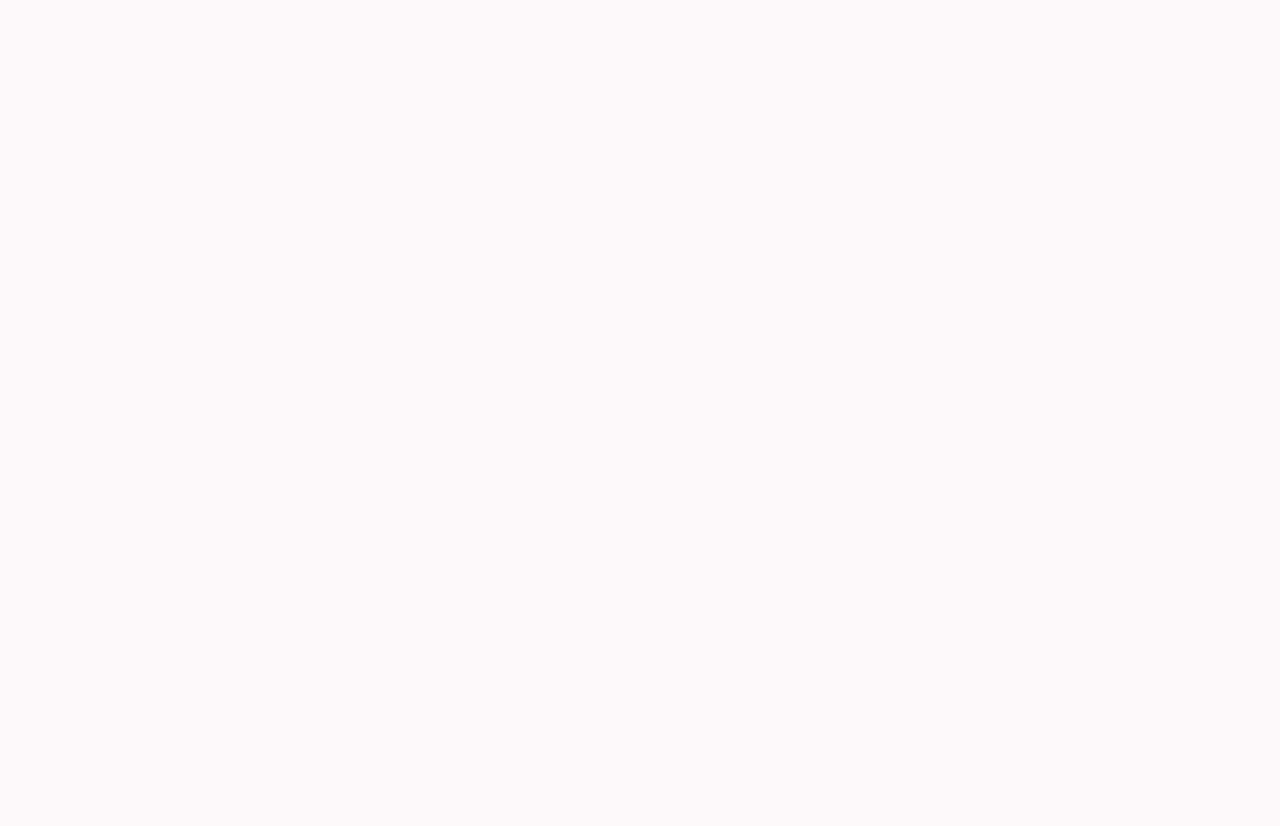
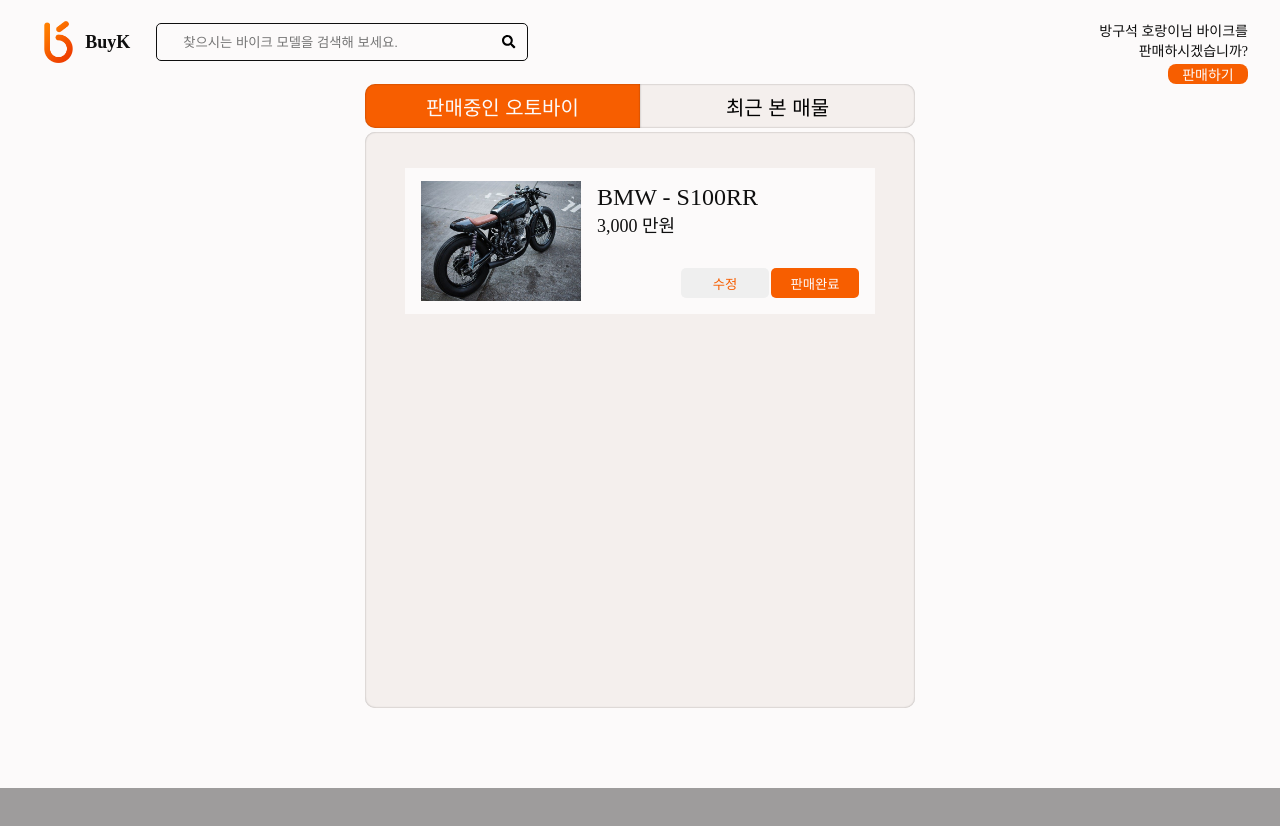
Before and after one commit to jeongnaehyeok/buyk_client, a Vue app: page /useritem in a window 1280 px wide. Shown: the top 826 px of the page. Before the commit the page ends 800 px from the top, so only its background shows below. Built offline with nearby package versions, Linux system fonts and the light colour scheme; a web font is replaced by a local one.

Commit message:
UserItemPage 뷰 완성

```diff
--- a/src/components/BikeItem.vue
+++ b/src/components/BikeItem.vue
@@ -26,7 +26,7 @@
 
 <script>
 import { Carousel, Slide } from 'vue-carousel';
-import { checkTime } from '@/utils';
+import { checkTime, checkPrice } from '@/utils';
 
 export default {
   name:"BikeItem",
@@ -40,8 +40,8 @@ export default {
     Slide
   },
   methods:{
-    checkPrice(){
-      return String(this.item.price).replace(/\B(?=(\d{3})+(?!\d))/g, ",");
+    showPrice(){
+      return checkPrice(this.item.price);
     },
     showTime(){
       return checkTime(this.item.created_at);
@@ -61,7 +61,7 @@ export default {
 
 .bike-item{
   max-width: 100%;
-  background: #f4efed;
+  background: $gray;
   margin: 0 1rem 0.5rem 0;
   p{
     @include container;
--- a/src/components/Header.vue
+++ b/src/components/Header.vue
@@ -2,7 +2,7 @@
   <header>
     <div class="header-left-contain">
       <div class="header-logo-contain">
-        <router-link class="logo-box" :to="{ name: 'IndexPage'}">
+        <router-link class="logo-box" :to="{ name: 'Listpage'}">
             <img src="/static/icon.png" alt="로고">
             <p><strong>BuyK</strong></p>
         </router-link>
@@ -18,12 +18,12 @@
         <p>방구석 호랑이님 바이크를</p>
         <p>판매하시겠습니까?</p>
         <p class="sell-btn">
-          <router-link :to="{ name: 'IndexPage'}">
+          <router-link :to="{ name: 'UserItemPage'}">
             판매하기
           </router-link>
         </p>
       </div>
-      <div class="login-contain" v-if="flase">
+      <div class="login-contain" v-if="false">
         <router-link :to="{ name: 'IndexPage'}">
           Login
         </router-link>
--- a/src/components/IndexHeader.vue
+++ b/src/components/IndexHeader.vue
@@ -9,7 +9,7 @@
     <div class="header-contents-contain">
         <div class="choise-box">
             <router-link :to="{ name: 'IndexPage'}" class="choise-type-active" >바이크 매물 검색</router-link>
-            <router-link :to="{ name: 'IndexPage'}" class="choise-type">바이크 매물 팔기</router-link>
+            <router-link :to="{ name: 'UserItemPage'}" class="choise-type">바이크 매물 팔기</router-link>
         </div>
         <div class="arrow-up"></div>
         <form class="serch-box" @submit.prevent="onSearch">
--- /dev/null
+++ b/src/components/StateCheck.vue
@@ -0,0 +1,106 @@
+<template>
+  <div class="state-check">
+    <ul>
+        <li v-for="item in items" :key="item.index">
+            <img :src='item.images[0].image' alt="">
+            <div class="bike_info-box">
+                <div class="state_text-box">
+                    <p class="model">{{ item.model }}</p>
+                    <p class="price">{{ showPrice(item.price) }} 만원</p>
+                </div>
+                <div class="state_btn-box">
+                    <button>수정</button>
+                    <button>판매완료</button>
+                </div>
+            </div>
+        </li>
+    </ul>
+  </div>
+</template>
+
+<script>
+import { checkPrice } from '@/utils';
+
+export default {
+    name:'StateCkeck',
+    props:{
+        items:{
+            type:Array,
+            default: []
+        }
+    },
+    methods:{
+        showPrice(price){
+            return checkPrice(price)
+        }
+    },
+}
+</script>
+
+<style lang="scss">
+@import '@/style/index.scss';
+
+.state-check {
+    width: 34.375rem;
+    height: 36rem;
+    background-color: $gray;
+    box-shadow: inset 0 0 2px 0 rgba(0, 0, 0, 0.35);
+    border-radius: 10px;
+    overflow: auto;
+    ul{
+        @include colum-container;
+        width: 100%;
+        padding: 0;
+        list-style: none;
+        li{
+            @include flex-row-center;
+            width: 29.375rem;
+            height: 9.125rem;
+            margin-top: 2.25rem;
+            padding: 1rem;
+            background: $white;
+            &:last-child{
+                margin-bottom: 2.25rem;
+            }
+            img{
+                width: 10rem;
+                height: 7.5rem;
+                margin-right: 1rem;
+            }
+            .bike_info-box{
+                @include flex-colum;
+                width: 100%;
+                height: 100%;
+                justify-content: space-between;
+                .state_text-box{
+                    .model{
+                    margin: 0;
+                    font-size: 1.5rem;
+                    }
+                    .price{
+                        margin: 0;
+                        font-size: 1.125rem;
+                    }
+                }
+                .state_btn-box{
+                    text-align: right;
+                    button{
+                        @include outline-none;
+                        width: 5.5rem;
+                        height: 1.875rem;
+                        margin-left: 0.125rem;
+                        border: 0;
+                        border-radius: 5px;
+                        color: $orange;
+                        cursor: pointer;
+                        &:nth-child(2){
+                            color:$white;
+                            background-color: $orange;
+                        }
+                    }
+                }
+            }
+        }
+    }
+}
+</style>
--- a/src/pages/IndexPage.vue
+++ b/src/pages/IndexPage.vue
@@ -18,7 +18,42 @@ export default {
   },
   data(){
     return{
-      items:[]
+      items:[
+        {
+          "id": 6,
+          "model": "BMW888",
+          "user": "test1",
+          "price": 1000,
+          "bike_style": "레플리카",
+          "payment_method": {
+              "card": true,
+              "cash": false,
+              "loan": true,
+              "trade": false,
+              "lease": false
+          },
+          "images": [
+              {
+                  "id": 20,
+                  "image": "/media/buyk/item1.jpg"
+              },
+              {
+                  "id": 21,
+                  "image": "/media/buyk/item2.jpg"
+              }
+          ],
+          "deal_area": "대구",
+          "model_year": 2012,
+          "driven_distance": 100000,
+          "document_status": "준비됨",
+          "repair_history": "없습니다",
+          "tuning_history": "없어요",
+          "detail_information": "괜찮습니다",
+          "crawled_url": null,
+          "created_at": "2020-06-25T20:08:51.638092",
+          "updated_at": "2020-06-25T20:08:51.638128"
+        },
+      ]
     }
   }
 }
--- /dev/null
+++ b/src/pages/UserItemPage.vue
@@ -0,0 +1,94 @@
+<template>
+  <div class="user-item-page">
+      <div class="sell-state-contain">
+          <div class="state_check_btn-box">
+              <button
+                @click="leftBtn"
+                :class="{active:activeBtn}">판매중인 오토바이</button>
+              <button
+                @click="rightBtn"
+                :class="{active:!activeBtn}">최근 본 매물</button>
+          </div>
+          <state-check
+            v-show="activeBtn"
+            :items="sellItems"/>
+          <state-check
+            v-show="!activeBtn"/>
+      </div>
+  </div>
+</template>
+
+<script>
+import StateCheck from '@/components/StateCheck'
+
+export default {
+    name: 'UserItemPage',
+    components:{
+        StateCheck
+    },
+    methods:{
+        leftBtn(){
+            this.activeBtn = true
+        },
+        rightBtn(){
+            this.activeBtn = false
+        }
+    },
+    data(){
+        return{
+            activeBtn:true,
+            sellItems:[
+                {
+                    model: 'BMW - S100RR',
+                    price: 3000,
+                    images:[
+                        {
+                            id:1,
+                            image:'/static/item1.jpg'
+                        }
+                    ]
+                },
+            ]
+        }
+    }
+}
+</script>
+
+<style lang="scss">
+@import '@/style/index.scss';
+
+.user-item-page{
+    @include flex-colum-center;
+    .sell-state-contain{
+        @include flex-colum-center;
+        .state_check_btn-box{
+            display: inline-flex;
+            border-radius: 10px;
+            margin-bottom: 0.25rem;
+            button{
+                @include container;
+                @include outline-none;
+                width: 17.1875rem;
+                height: 2.75rem;
+                border: 0;
+                box-shadow: inset 0 0 2px 0 rgba(0, 0, 0, 0.35);
+                background-color: $gray;
+                font-size: 1.25rem;
+                cursor: pointer;
+                &:first-child{
+                    border-bottom-left-radius: 10px;
+                    border-top-left-radius: 10px;
+                }
+                &:nth-child(2){
+                    border-bottom-right-radius: 10px;
+                    border-top-right-radius: 10px;
+                }
+            }
+            .active{
+                background-color: $orange;
+                color: $white;
+            }
+        }
+    }
+}
+</style>
--- a/src/router/index.js
+++ b/src/router/index.js
@@ -7,6 +7,7 @@ import Header from '@/components/Header'
 // page
 import IndexPage from '@/pages/IndexPage'
 import Listpage from '@/pages/Listpage'
+import UserItemPage from '@/pages/UserItemPage'
 
 // componet
 import Footer from '@/components/Footer'
@@ -33,5 +34,14 @@ export default new Router({
         footer: Footer,
       }
     },
+    {
+      path: '/useritem',
+      name: 'UserItemPage',
+      components: {
+        header: Header,
+        default: UserItemPage,
+        footer: Footer,
+      }
+    },
   ]
 })
--- a/src/style/_variables.scss
+++ b/src/style/_variables.scss
@@ -7,6 +7,7 @@ $light-orange:#ff7e00;
 $orange:#f75e00;
 $dark-orange:#ee3e00;
 $white:#fcfafa;
+$gray: #f4efed;
 $opacity-black:rgba(15, 15, 15, 0.4);
 $black:#0f0f0f;
 $none-color:rgba( 255, 255, 255, 0 );
--- a/src/utils/index.js
+++ b/src/utils/index.js
@@ -1,8 +1,8 @@
 
 // 매물이 지난 시간 확인하는 함수
 
-export const checkTime = (start) => {
-    const old = new Date(start+"z");
+export const checkTime = (time) => {
+    const old = new Date(time+"z");
     const now = new Date();
     const gap = parseInt((now.getTime()-old.getTime())/10000);
     if(gap<60){
@@ -21,3 +21,7 @@ export const checkTime = (start) => {
       return `${parseInt(gap / 2592000)} 달 전`;
     }
 }
+
+export const checkPrice = (price) => {
+  return String(price).replace(/\B(?=(\d{3})+(?!\d))/g, ",");
+}
```
